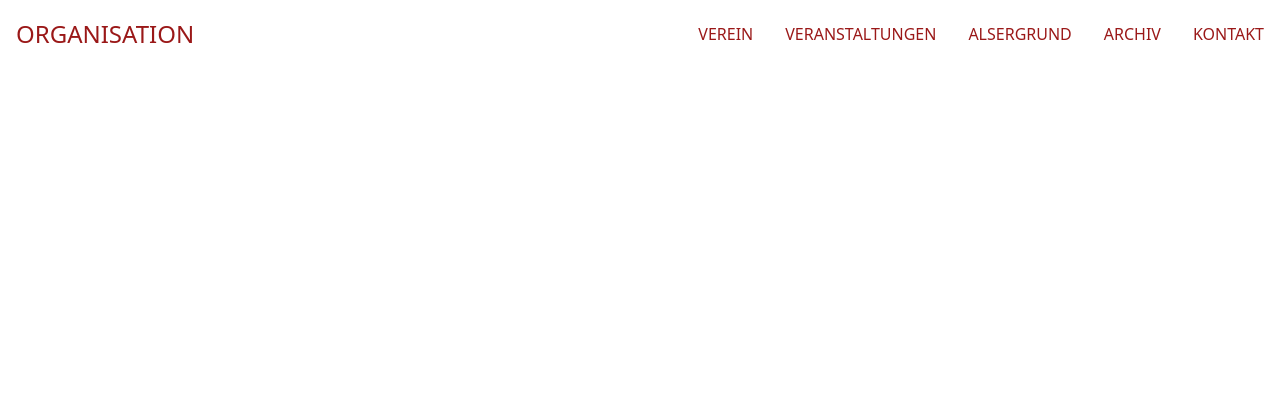
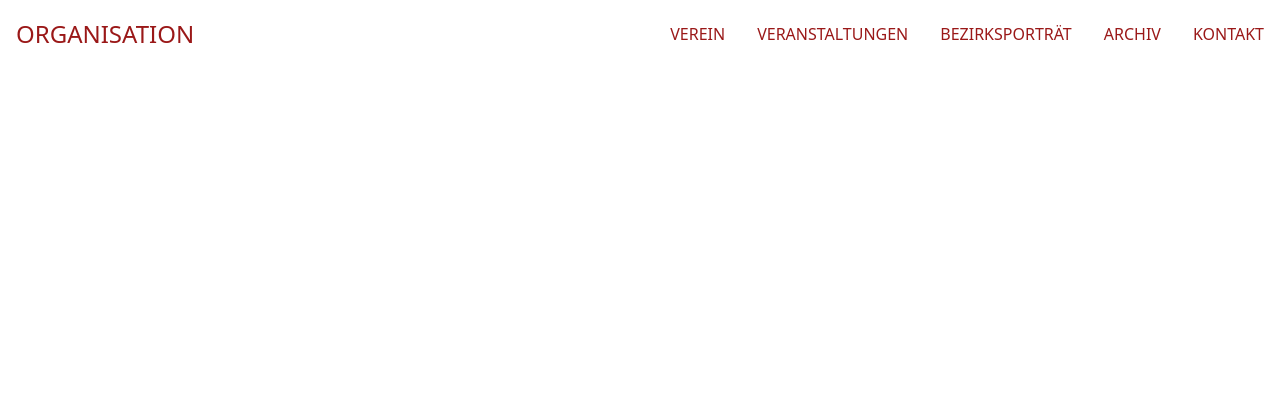
Before and after one commit to iliana-marquez/cultural-assoc-portal, a PHP site: page /app/Views/layouts/main.php in a window 1280 px wide. Shown: the top 420 px of the page. Run offline with PHP 8.4, Linux system fonts and the light colour scheme; the template is opened without the code that fills it, so the values that code supplies are empty.

Commit message:
style(fix): remove toggle in navbar links

```diff
--- a/app/Views/components/nav.php
+++ b/app/Views/components/nav.php
@@ -35,19 +35,9 @@
 
                 <li><a href="/veranstaltungen">Veranstaltungen</a></li>
 
-                <li>
-                    <a href="/alsergrund" class="swap-label">
-                        <span class="label-main">Alsergrund</span>
-                        <span class="label-hover small">Bezirksporträt</span>
-                    </a>
-                </li>
+                <li><a href="/alsergrund">Bezirksporträt</a></li>
 
-                <li>
-                    <a href="/archiv" class="swap-label">
-                        <span class="label-main">Archiv</span>
-                        <span class="label-hover small">Vermächtnis</span>
-                    </a>
-                </li>
+                <li><a href="/archiv">Archiv</a></li>
 
                 <li><a href="/kontakt">Kontakt</a></li>
 
```
